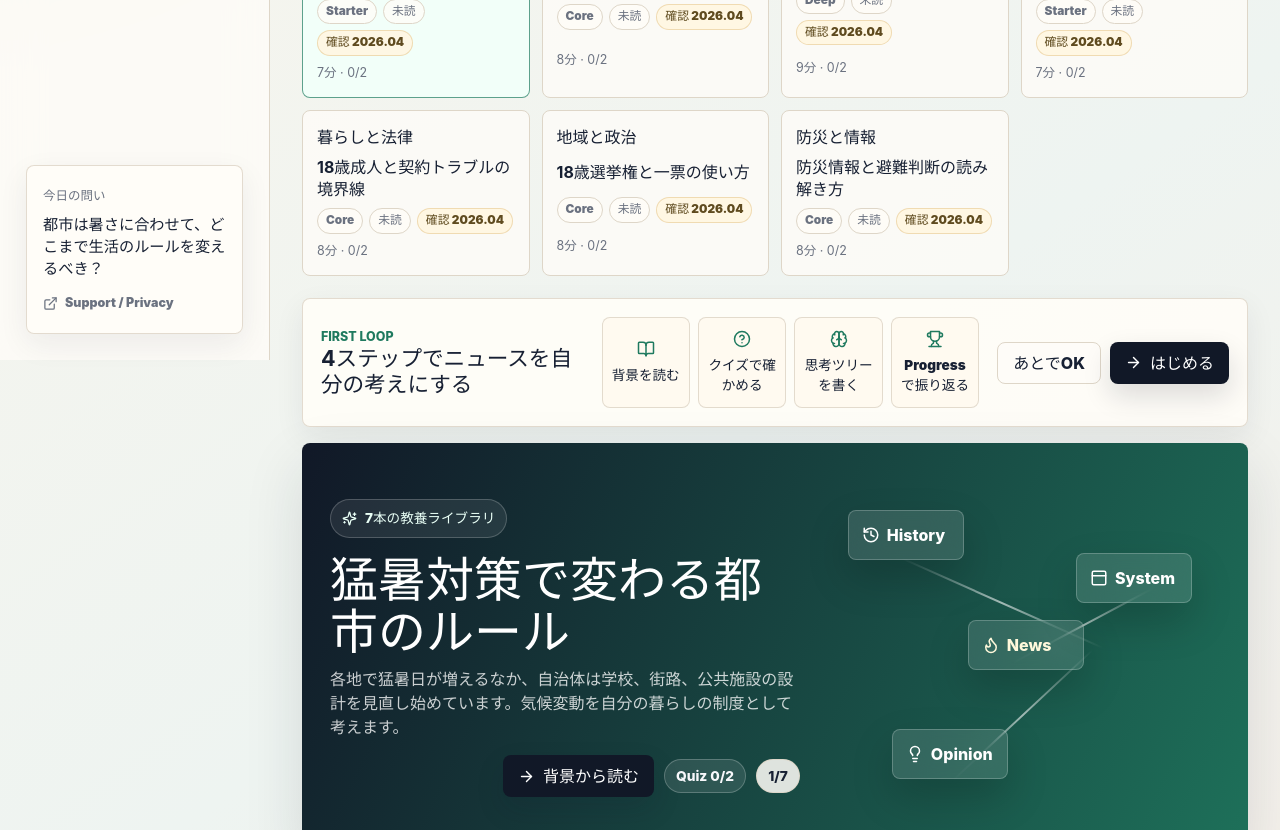
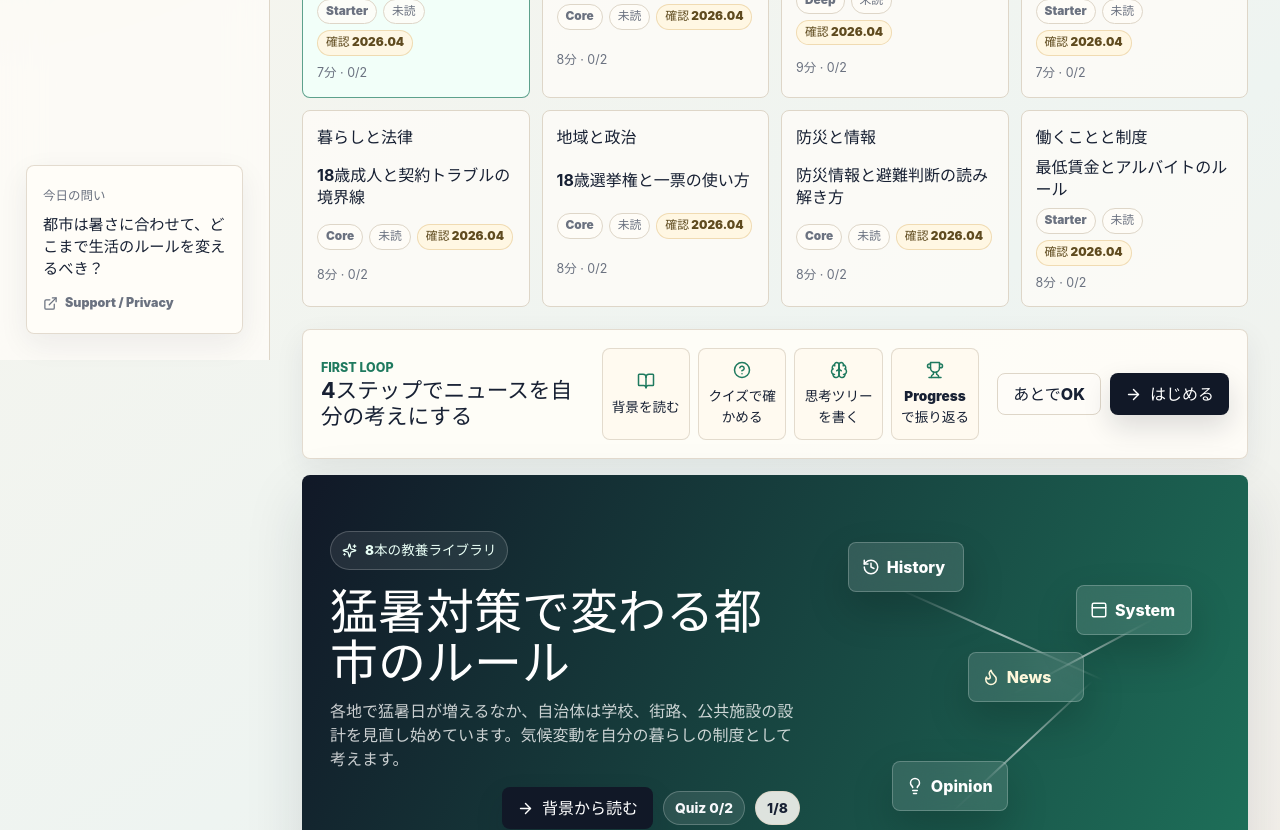
Before and after one commit to Kei-0928/Edgion, a React (Vite) app: page / in a window 1280 px wide. Shown: the part 440-1270 px from the top of the page. Built offline with nearby package versions, Linux system fonts and the light colour scheme.

Commit message:
Add minimum wage learning module (#7)

```diff
--- a/public/sw.js
+++ b/public/sw.js
@@ -1,4 +1,4 @@
-const CACHE_NAME = "edgion-shell-v7";
+const CACHE_NAME = "edgion-shell-v8";
 const BASE_PATH = "/Edgion/";
 const APP_SHELL = [
   BASE_PATH,
--- a/src/data/modules.ts
+++ b/src/data/modules.ts
@@ -755,4 +755,116 @@ export const newsModules: NewsModule[] = [
       },
     ],
   },
+  {
+    id: "minimum-wage-part-time",
+    category: "働くことと制度",
+    title: "最低賃金とアルバイトのルール",
+    summary:
+      "アルバイトの時給、シフト、休憩、残業代は、個人の交渉だけでなく労働条件のルールとつながっています。働く前に確認したい制度を学びます。",
+    readingTime: "8分",
+    difficulty: "Starter",
+    lastReviewedAt: "2026-05-01",
+    leadQuestion: "働く人を守るルールは、自由な働き方とどう両立できる？",
+    backgroundSections: [
+      {
+        kind: "history",
+        title: "働くルールが必要になった理由",
+        body:
+          "働く人と雇う側では、情報や立場の強さに差が出やすいことがあります。賃金、労働時間、安全、退職などの基本ルールは、働く人が不利になりすぎないように整えられてきました。",
+      },
+      {
+        kind: "system",
+        title: "最低賃金と労働条件",
+        body:
+          "最低賃金制度では、地域や産業ごとに賃金の下限が決められます。アルバイトでも、働く期間、場所、時間、休日、時給、辞めるときのきまりなど、重要な条件を確認することが大切です。",
+      },
+      {
+        kind: "stakeholders",
+        title: "学生、店、地域経済",
+        body:
+          "学生や若者にとってアルバイトは収入と経験の場です。店や企業にとっては人手を支える仕組みでもあります。最低賃金の引上げは生活を支える一方、事業者の人件費や価格にも影響します。",
+      },
+      {
+        kind: "debate",
+        title: "守るルールと働きやすさ",
+        body:
+          "厳しすぎるルールは柔軟な働き方を難しくすることがありますが、ルールが弱いと未払い、長時間労働、急な解雇などのトラブルが起きやすくなります。どこで線を引くかが論点です。",
+      },
+    ],
+    timeline: [
+      { year: "1959年", event: "最低賃金法が制定され、賃金の下限を定める制度が整えられる。" },
+      { year: "2000年代", event: "パートやアルバイトを含む多様な働き方が生活や地域経済を支えるようになる。" },
+      { year: "2010年代", event: "若者向けに、アルバイトの労働条件を確認する啓発が強化される。" },
+      { year: "現在", event: "物価、賃金、人手不足を背景に、最低賃金と働き方の議論が続いている。" },
+    ],
+    glossary: [
+      {
+        term: "最低賃金",
+        description: "法律に基づいて定められる賃金の最低限度。使用者は原則としてその額以上を支払う必要がある。",
+      },
+      {
+        term: "労働条件",
+        description: "仕事の内容、場所、時間、休日、賃金、契約期間、辞めるときのきまりなど、働く前に確認する条件。",
+      },
+      {
+        term: "割増賃金",
+        description: "時間外労働や深夜労働など、一定の場合に通常の賃金に上乗せして支払われる賃金。",
+      },
+    ],
+    quizItems: [
+      {
+        id: "minimum-wage-q1",
+        question: "最低賃金制度の説明として近いものは？",
+        choices: [
+          "賃金の最低限度を定め、使用者にその額以上の支払いを求める制度",
+          "すべての仕事の時給を全国で同じにする制度",
+          "アルバイトだけを禁止する制度",
+          "給料日を毎日変える制度",
+        ],
+        answerIndex: 0,
+        explanation:
+          "最低賃金制度は、法律に基づいて賃金の最低限度を定める仕組みです。地域別最低賃金は、都道府県内の多くの労働者に関係します。",
+      },
+      {
+        id: "minimum-wage-q2",
+        question: "アルバイトを始める前に確認したいものは？",
+        choices: [
+          "仕事内容、働く時間、休日、時給などの労働条件",
+          "店の看板の色だけ",
+          "友達の好きな音楽だけ",
+          "天気予報の言い方だけ",
+        ],
+        answerIndex: 0,
+        explanation:
+          "後で聞いた話と違って困らないよう、仕事内容、働く場所、時間、休日、時給、辞めるときのきまりなどを確認することが重要です。",
+      },
+    ],
+    thoughtPrompts,
+    sourceNotes: [
+      {
+        title: "最低賃金制度の概要",
+        publisher: "厚生労働省",
+        url: "https://www.mhlw.go.jp/stf/seisakunitsuite/bunya/koyou_roudou/roudoukijun/chingin/newpage_43875.html",
+        note: "最低賃金制度の目的、種類、適用範囲を確認する。",
+      },
+      {
+        title: "最低賃金制度とは",
+        publisher: "厚生労働省",
+        url: "https://www.mhlw.go.jp/stf/seisakunitsuite/bunya/koyou_roudou/roudoukijun/chingin/newpage_43880.html",
+        note: "最低賃金額未満の賃金を定めた場合の考え方と制度の基本を確認する。",
+      },
+      {
+        title: "アルバイトをする前に知っておきたいポイント",
+        publisher: "厚生労働省",
+        url: "https://www.check-roudou.mhlw.go.jp/parttime/",
+        note: "アルバイトの労働条件、賃金、残業、相談先などの基本ポイントを確認する。",
+      },
+      {
+        title: "確かめようアルバイトの労働条件",
+        publisher: "厚生労働省",
+        url: "https://www.check-roudou.mhlw.go.jp/lp/arubaito/",
+        note: "若者向けに、労働条件確認やトラブル時の相談先を確認する。",
+      },
+    ],
+  },
 ];
```
Also changed, not shown: 7 other files (tests, documents, lock files or other folders).
